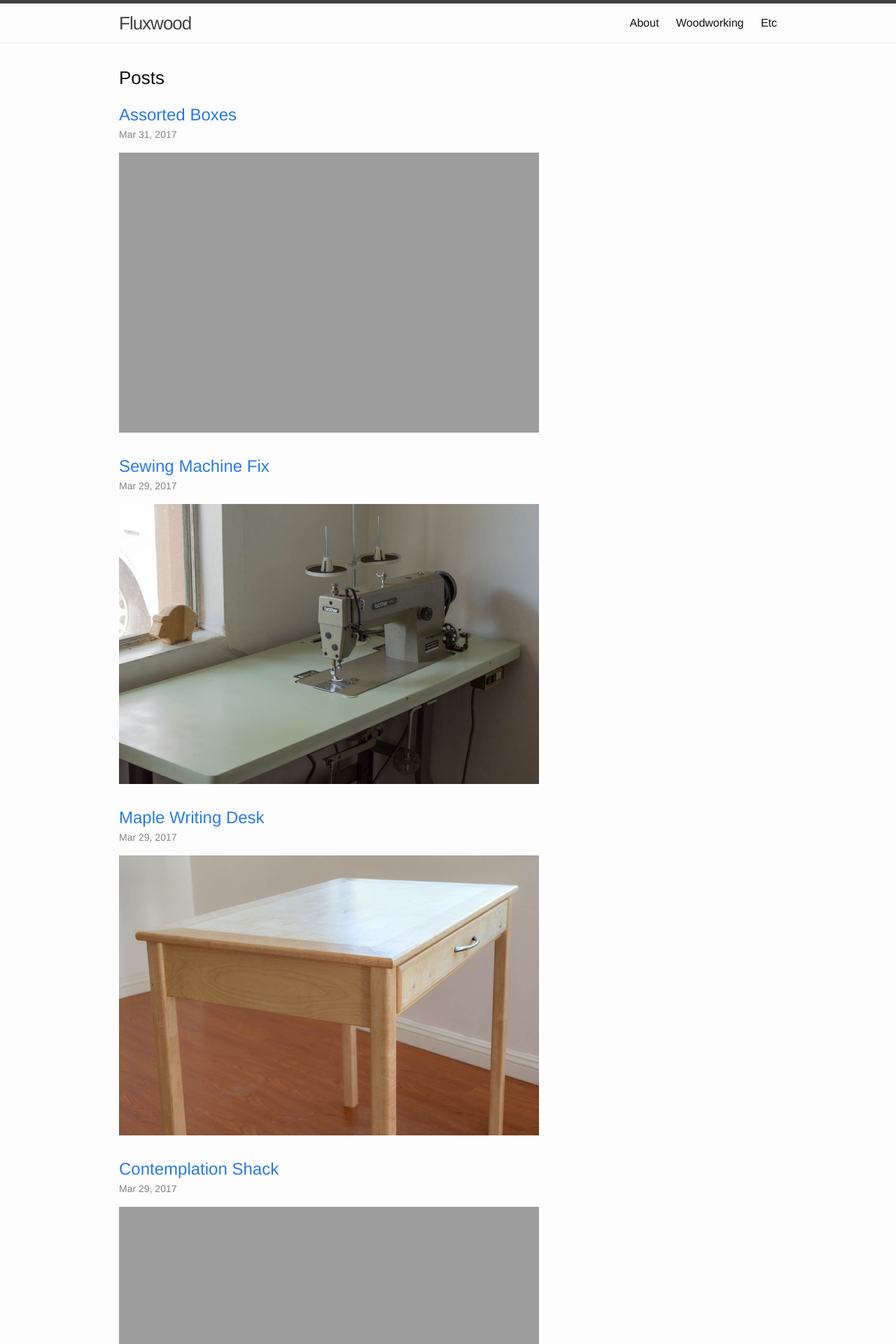
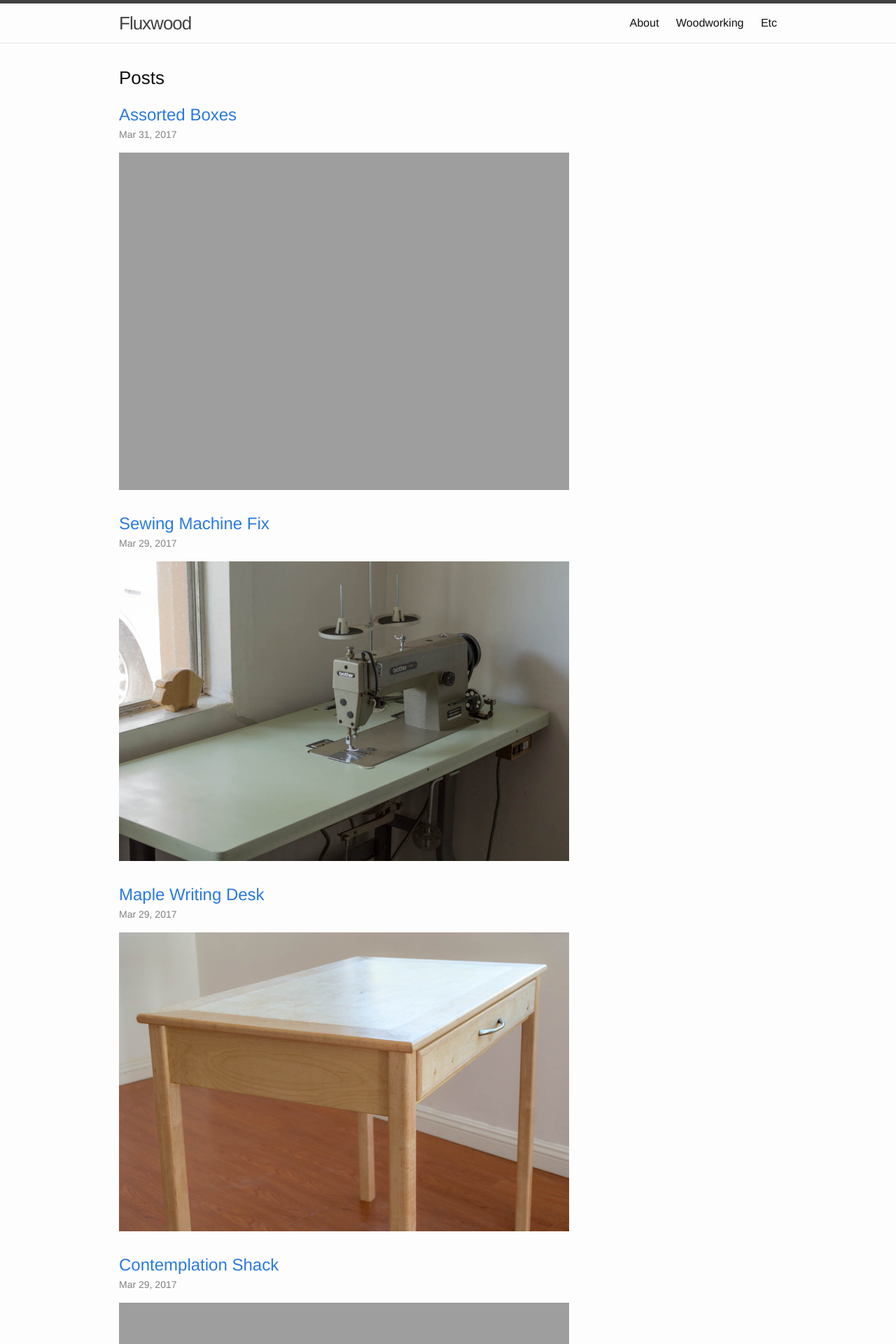
Before and after one commit to dac067/dac067.github.io, a Jekyll site: the page built from index.html, in a window 1280 px wide. Shown: the top 1920 px of the page at 70% size. Built offline with Jekyll 4.4.1, drawn with Linux system fonts in a browser that asks for light colours.

Commit message:
Fixed footer floating

```diff
--- a/_includes/footer.html
+++ b/_includes/footer.html
@@ -14,14 +14,15 @@
 
       <div class="footer-col footer-col-2">
         <ul class="social-media-list">
-
-
         </ul>
       </div>
 
-      <div class="footer-col footer-col-3">
+      <div class="footer-right">
+      <div class="footer-col footer-col-6">
         <p>{{ site.description }}</p>
       </div>
+    </div>
+
     </div>
 
   </div>
--- a/_sass/_layout.scss
+++ b/_sass/_layout.scss
@@ -37,8 +37,9 @@
 }
 
 .post-thumbnail {
-  height: 400px;
-  width: 600px;
+
+    width:         calc(70% - (#{$spacing-unit} / 2));
+    width: -webkit-calc(70% - (#{$spacing-unit} / 2));
 }
 
 .home .post-thumbnail{
@@ -177,6 +178,10 @@
     width:         calc(45% - (#{$spacing-unit} / 2));
 }
 
+.footer-right {
+    float:right;
+}
+
 @include media-query($on-laptop) {
     .footer-col-1,
     .footer-col-2 {
```
